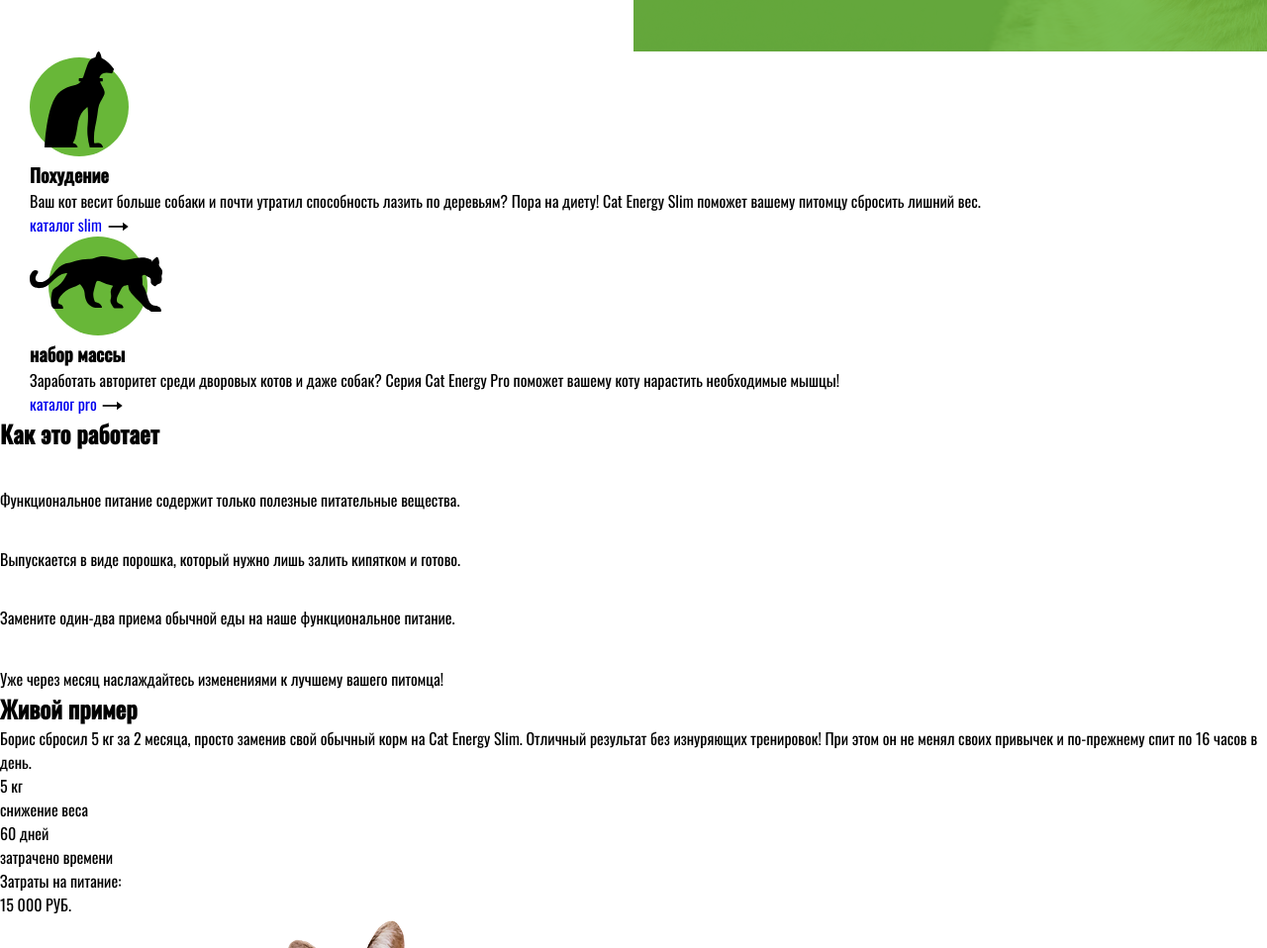
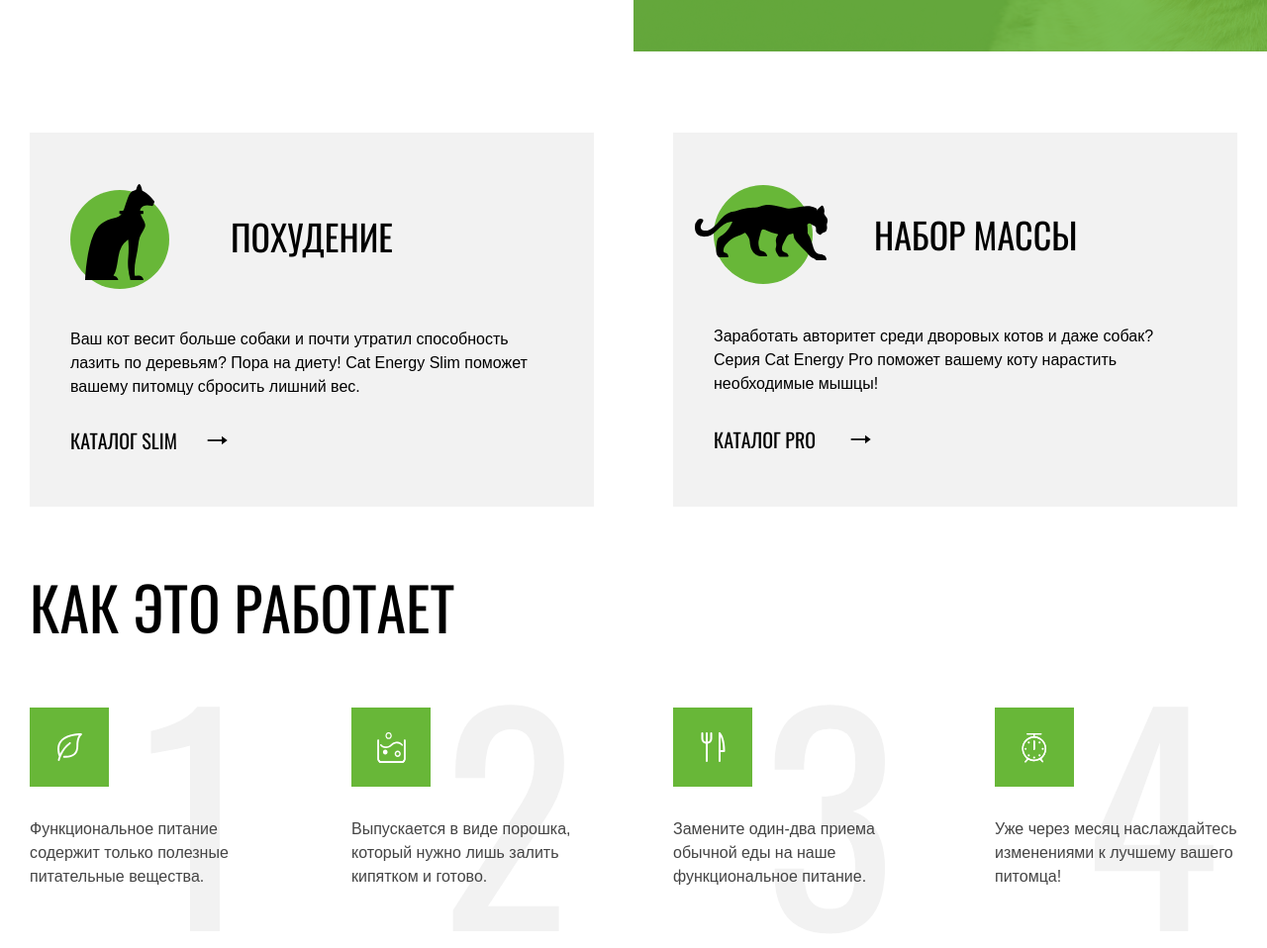
Before and after one commit to anyakurepkina/cat-energy, a website: page source/index.html in a window 1280 px wide. Shown: the part 642-1600 px from the top of the page at 99% size. Drawn offline with nearby package versions, Linux system fonts and the light colour scheme; files that its build step writes are made by us from their sources.

Commit message:
Стилизация блока about

```diff
--- a/source/index.html
+++ b/source/index.html
@@ -60,7 +60,7 @@
       <section class="goal">
         <div class="container goal__wrapper">
           <h2 class="visually-hidden">Цель плана питания</h2>
-          <div class="goal-card goal__card">
+          <div class="goal-card">
             <img
               src="/img/goal__image-one.svg"
               width="100"
@@ -85,7 +85,7 @@
               />
             </a>
           </div>
-          <div class="goal-card goal__card">
+          <div class="goal-card">
             <img
               src="/img/goal__image-two.svg"
               width="134"
@@ -112,10 +112,11 @@
         </div>
       </section>
       <section class="about">
-        <div class="about__wrapper">
+        <div class="container about__wrapper">
           <h2 class="about__title">Как это работает</h2>
           <ul class="about__list">
             <li class="about__item">
+              <div class="about__image-wrapper">
                 <img
                   class="about__image"
                   src="/img/about-one.svg"
@@ -123,12 +124,14 @@
                   height="32"
                   alt="Белый лист дерева на зеленом фоне."
                 />
+              </div>
               <p class="about__item-text">
                 Функциональное питание содержит только полезные питательные
                 вещества.
               </p>
             </li>
             <li class="about__item">
+              <div class="about__image-wrapper">
                 <img
                   class="about__image"
                   src="/img/about-two.svg"
@@ -136,12 +139,14 @@
                   height="31"
                   alt="Емкость с содержимым на зеленом фоне."
                 />
+              </div>
               <p class="about__item-text">
                 Выпускается в виде порошка, который нужно лишь залить кипятком и
                 готово.
               </p>
             </li>
             <li class="about__item">
+              <div class="about__image-wrapper">
                 <img
                   class="about__image"
                   src="/img/about-three.svg"
@@ -149,12 +154,14 @@
                   height="30"
                   alt="Столовые приборы на зеленом фоне."
                 />
+              </div>
               <p class="about__item-text">
                 Замените один-два приема обычной еды на наше функциональное
                 питание.
               </p>
             </li>
             <li class="about__item">
+              <div class="about__image-wrapper">
                 <img
                   class="about__image"
                   src="/img/about-four.svg"
@@ -162,6 +169,7 @@
                   height="33"
                   alt="Будильник на зеленом фоне."
                 />
+              </div>
               <p class="about__item-text">
                 Уже через месяц наслаждайтесь изменениями к лучшему вашего
                 питомца!
--- /dev/null
+++ b/source/sass/blocks/about.scss
@@ -0,0 +1,61 @@
+.about__title {
+  font-size: 60px;
+  line-height: 1;
+  font-weight: 400;
+  text-transform: uppercase;
+  margin-bottom: 32px;
+}
+
+.about__image-wrapper {
+  display: flex;
+  justify-content: center;
+  align-items: center;
+  width: 80px;
+  height: 80px;
+  background-color: var(--basic-green);
+}
+
+.about__list {
+  display: grid;
+  grid-template-columns: repeat(4, 1fr);
+  column-gap: 80px;
+  counter-reset: section;
+  margin-bottom: 11px;
+}
+
+.about__item {
+  grid-column: 1 / 2;
+  padding-top: 40px;
+  position: relative;
+
+  &:nth-of-type(2) {
+    grid-column: 2 / 3;
+  }
+
+  &:nth-of-type(3) {
+    grid-column: 3 / 4;
+  }
+
+  &:nth-of-type(4) {
+    grid-column: 4 / 5;
+  }
+}
+
+.about__item::before {
+  position: absolute;
+  counter-increment: section;
+  content: counter(section);
+  color: var(--grey-number);
+  font-size: 280px;
+  line-height: 1;
+  top: 0;
+  right: 20px;
+  z-index: -1;
+}
+
+.about__item-text {
+  font-family: Arial, Helvetica, sans-serif;
+  color: var(--grey-about);
+  padding-top: 31px;
+  padding-bottom: 57px;
+}
--- /dev/null
+++ b/source/sass/blocks/goal.scss
@@ -0,0 +1,48 @@
+.goal__wrapper {
+  display: grid;
+  grid-template-columns: 1fr 1fr;
+  column-gap: 80px;
+  margin-bottom: 71px;
+}
+
+.goal-card {
+  display: grid;
+  grid-template-columns: 100px 1fr;
+  column-gap: 62px;
+  align-items: center;
+  background-color: var(--basic-grey);
+  padding: 52px 55px 52px 41px;
+}
+
+.goal-card__title {
+  grid-column: 2 / -1;
+  text-transform: uppercase;
+  font-size: 36px;
+  font-weight: 400;
+  line-height: 1;
+}
+
+.goal-card__text {
+  grid-column: 1 / -1;
+  padding-top: 39px;
+  padding-bottom: 27px;
+  font-family: Arial, Helvetica, sans-serif;
+}
+
+.goal-card__link {
+  text-transform: uppercase;
+  color: var(--black);
+  width: 168px;
+  display: flex;
+  align-items: center;
+  justify-content: space-between;
+  font-size: 20px;
+
+  &:active {
+    opacity: 0.3;
+  }
+}
+
+.goal-card:last-of-type .goal-card__image {
+  transform: translateX(-19px);
+}
--- a/source/sass/blocks/page-header.scss
+++ b/source/sass/blocks/page-header.scss
@@ -16,14 +16,14 @@
 .page-header__logo {
   width: auto;
   height: 100%;
-}
 
-.page-header__logo:hover {
+  &:hover {
     opacity: 0.8;
   }
 
-.page-header__logo:active {
+  &:active {
     opacity: 0.6;
+  }
 }
 
 .navigation-list {
@@ -39,20 +39,20 @@
 
 .navigation__link {
   color: var(--white);
-}
 
-.navigation__link:hover {
+  &:hover {
     opacity: 0.6;
   }
 
-.navigation__link:active {
+  &:active {
     opacity: 0.3;
   }
 
-.navigation__link--current {
+  &--current {
     text-decoration: underline;
     text-underline-offset: 12px;
     text-decoration-thickness: 2px;
+  }
 }
 
 .navigation__toggle {
--- a/source/sass/blocks/preview.scss
+++ b/source/sass/blocks/preview.scss
@@ -2,6 +2,7 @@
   position: relative;
   width: 100%;
   height: 694px;
+  margin-bottom: 82px;
 }
 
 .preview__background {
@@ -12,9 +13,8 @@
   background-size: cover;
   width: 50%;
   height: 100%;
-}
 
-.preview__background::before {
+  &::before {
     position: absolute;
     width: 100%;
     height: 100%;
@@ -22,6 +22,7 @@
     left: 0;
     content: "";
     background-color: var(--background-green);
+  }
 }
 
 .preview__wrapper {
@@ -66,13 +67,13 @@
   color: var(--white);
   font-size: 20px;
   line-height: 1;
-}
 
-.button:hover {
+  &:hover {
     background-color: var(--basic-green-hover);
   }
 
-.button:active {
+  &:active {
     background-color: var(--basic-green-hover);
     color: rgba(255, 255, 255, 0.3);
   }
+}
--- a/source/sass/global/vars.scss
+++ b/source/sass/global/vars.scss
@@ -4,4 +4,7 @@
   --background-green: rgba(104, 183, 56, 0.85);
   --basic-green: #68b738;
   --basic-green-hover: #5eaa2f;
+  --basic-grey: #f2f2f2;
+  --grey-about: #444444;
+  --grey-number: #f2f2f2;
 }
--- a/source/sass/style.scss
+++ b/source/sass/style.scss
@@ -1,6 +1,8 @@
-// Начните писать стили здесь
 @import "global/vars";
 @import "global/fonts";
 @import "global/index";
+
 @import "blocks/page-header";
 @import "blocks/preview";
+@import "blocks/goal";
+@import "blocks/about";
```
Lines whose indentation alone changed are shown as unchanged.
